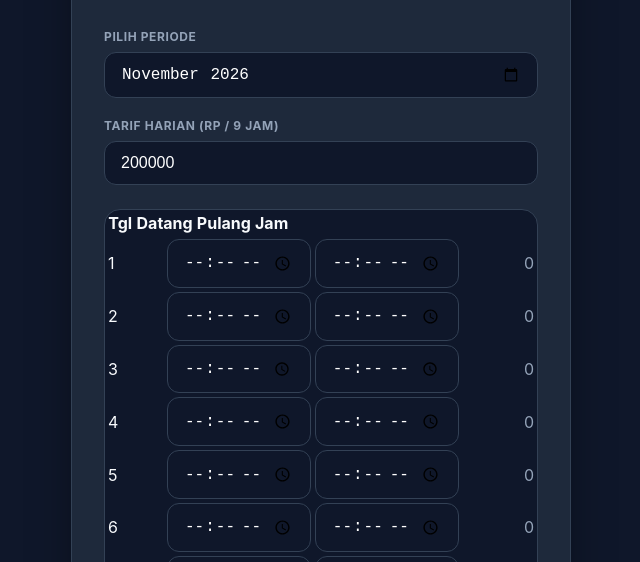
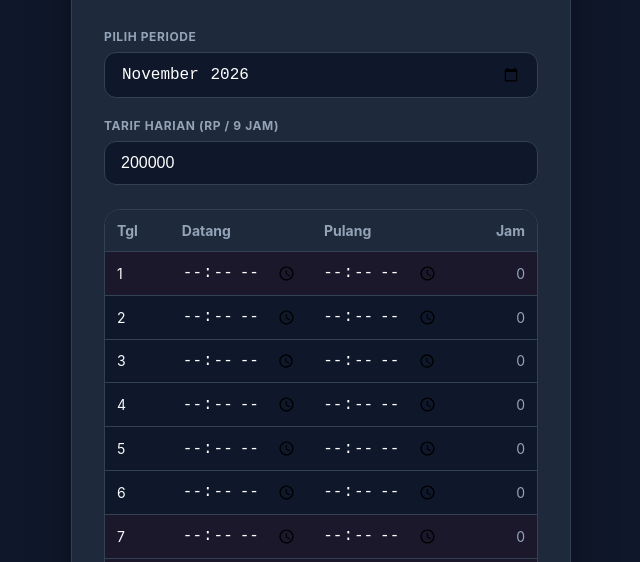
Before and after one commit to pmuhammadagus-byte/absensi, a plain HTML site: page index.html in a window 1280 px wide. Shown: the part 161-723 px from the top of the page, without its empty margins (319-959 px from the left). Drawn offline with Linux system fonts and the light colour scheme.

```diff
--- a/index.html
+++ b/index.html
@@ -75,21 +75,22 @@
 
     .scroll-area { max-height: 350px; overflow-y: auto; }
 
-    <table>
-      <thead>
-        <tr>
-          <th width="15%">Tgl</th>
-          <th>Datang</th>
-          <th>Pulang</th>
-          <th width="20%" style="text-align:right">Jam</th>
-        </tr>
-      </thead>
-    </table>
-    <div class="scroll-area">
-      <table>
-        <tbody id="tbody"></tbody>
-      </table>
-    </div>
+    table { width: 100%; border-collapse: collapse; font-size: 0.875rem; }
+
+    th {
+      background: #1e293b;
+      padding: 12px;
+      text-align: left;
+      color: var(--text-muted);
+      position: sticky;
+      top: 0;
+      z-index: 10;
+    }
+
+    td { padding: 6px 12px; border-top: 1px solid var(--border); }
+    td input { width: 100%; background: transparent; border: none; color: white; padding: 4px 0; }
+
+    tr.weekend { background: rgba(244, 63, 94, 0.05); }
 
     .summary-card {
       margin-top: 32px;
@@ -211,7 +212,6 @@
       });
 
       const totalJam = totalMenit / 60;
-      // Rumus: (Total Jam / 9) * Tarif Harian
       const totalGaji = (totalJam / 9) * tarifHarian;
 
       document.getElementById('totalJam').textContent = totalJam.toFixed(1) + 'j';
```
